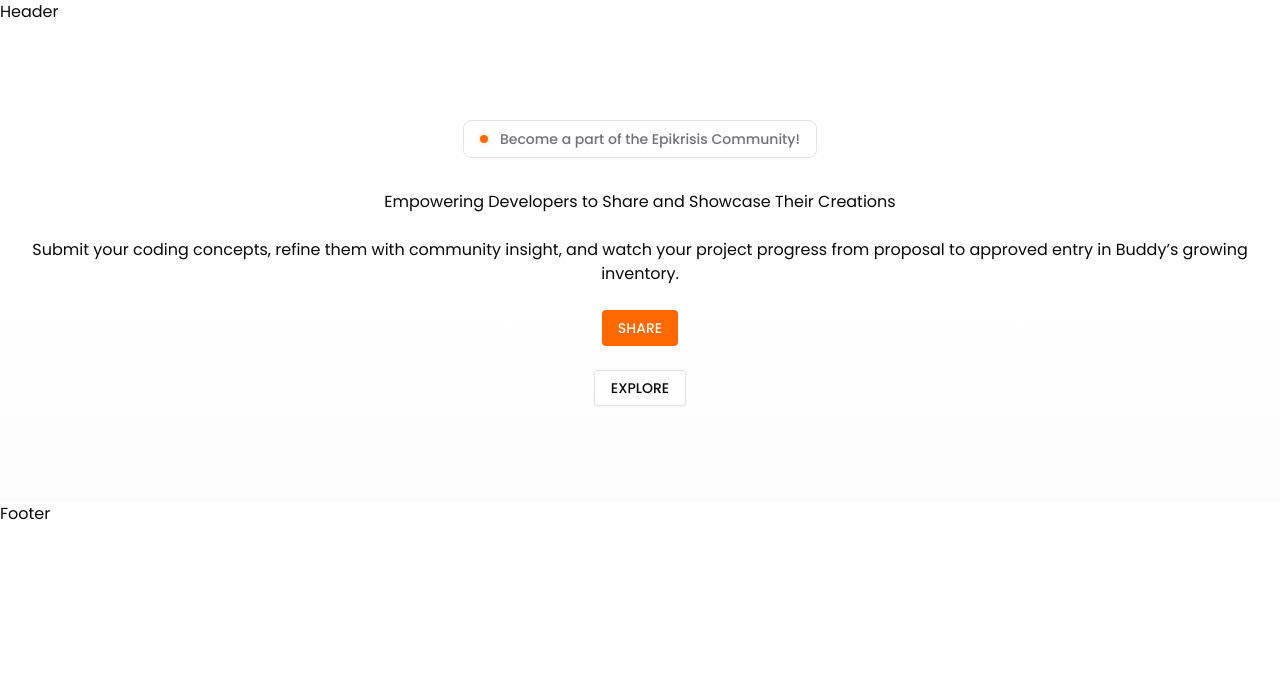
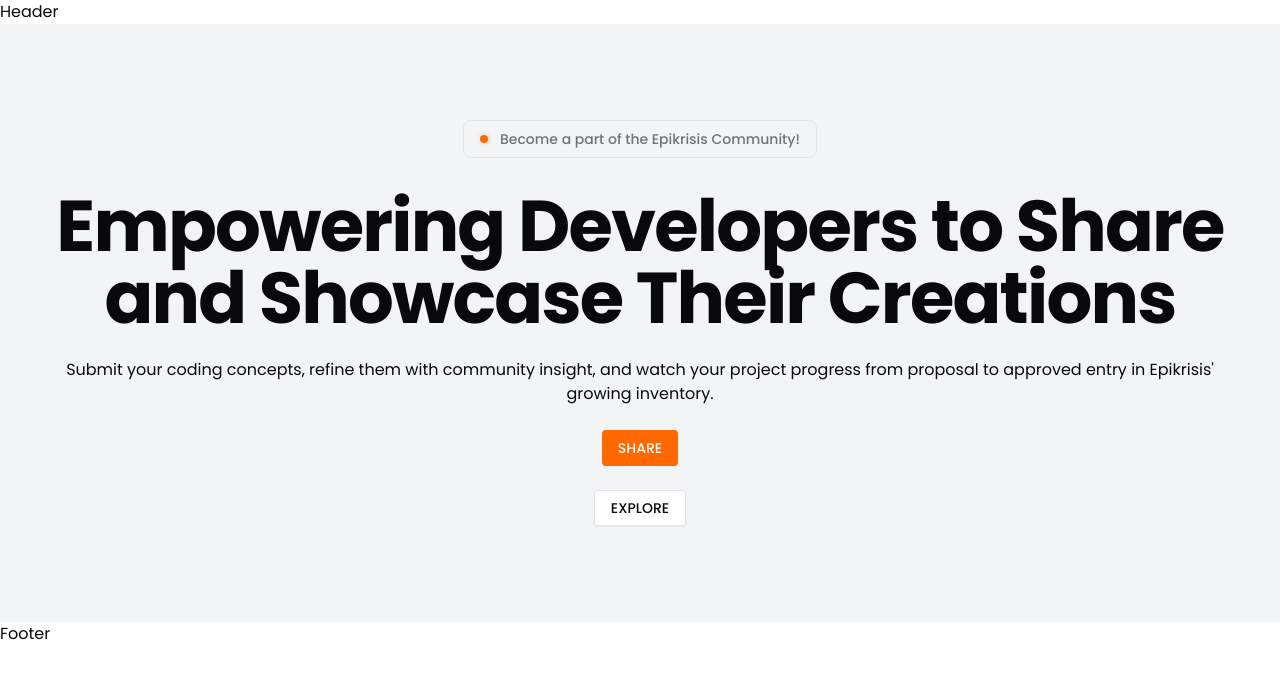
Before and after one commit to Nimira43/Epikrisis, a Next.js app: page / in a window 1280 px wide. Shown: the top 678 px of the page. Built offline with nearby package versions, Linux system fonts and the light colour scheme.

Commit message:
Updated Hero section

```diff
--- a/components/landing-page/hero-section.tsx
+++ b/components/landing-page/hero-section.tsx
@@ -18,12 +18,12 @@
 
 export default function HeroSection() {
   return (
-    <section className='relative overflow-hidden bg-linear-to-b from-background via-background to-muted/20'>
+    <section className='relative overflow-hidden bg-gray-100'>
       <div className='wrapper'>
         <div className='flex flex-col items-center justify-center lg:py-24 py-12 space-y-6 text-center'>
           <LiveBadge />
-          <h1>Empowering Developers to Share and Showcase Their Creations</h1>
-          <p>Submit your coding concepts, refine them with community insight, and watch your project progress from proposal to approved entry in Buddy’s growing inventory.</p>
+          <h1 className='text-5xl sm:text-6xl lg:text-7xl font-bold tracking-tight mb-6'>Empowering Developers to Share and Showcase Their Creations</h1>
+          <p>Submit your coding concepts, refine them with community insight, and watch your project progress from proposal to approved entry in Epikrisis&apos; growing inventory.</p>
           <Button>Share</Button>
           <Button variant='outline'>Explore</Button>
         </div>
```
